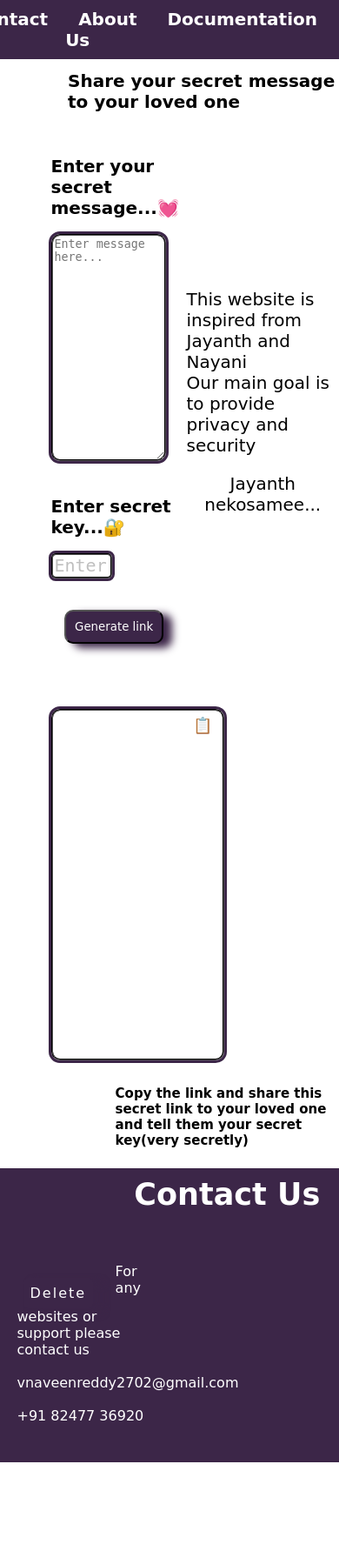
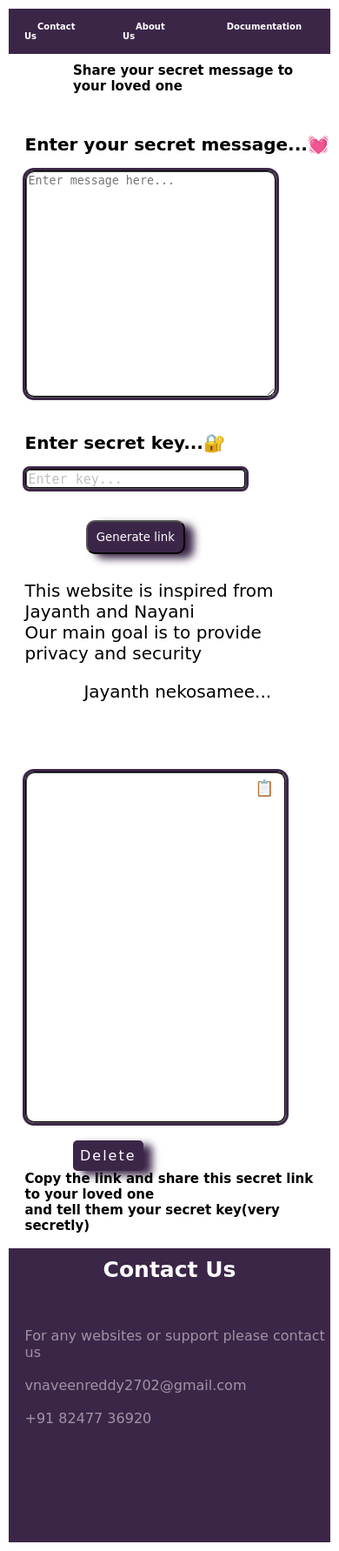
Before and after one commit to telli-Naveen/secret_message_sender, a Flask app: page /encrypt in a window 390 px wide. Shown: the whole page at 87% size. Before the commit the page ends 1681 px from the top, so only its background shows below. Run offline with Flask 3, Linux system fonts and the light colour scheme.

Commit message:
Update index.css

```diff
--- a/static/index.css
+++ b/static/index.css
@@ -1,3 +1,6 @@
+body{
+    font-family: cursive;
+}
 .navbar {
     background-color: #3c2648;
     padding: 10px;
@@ -171,3 +174,72 @@ input::placeholder{
    font-size:10px;
    text-align:center;
 }
+@media screen and (max-width:600px){
+  .navbar li{
+    font-size:10px;
+    padding: 5px 8px;
+  }
+  #main_heading{
+    color: black;
+    font-family: cursive;
+    font-size: 15px;
+    /* text-align: center; */
+  }
+  #data_collection{
+    width: 95%;
+    height: fit-content;
+    margin-left: 5%;
+
+    /* border: 2px solid #3c2648; */
+  }
+  #inspiration{
+    font-family: cursive;
+    padding: 10px 0px;
+    font-size: 20px;
+    font-weight: 400;
+    /* border: 1px solid gray; */
+    /* padding-top: 20vh; */
+    width: 95%;
+    margin-left: 5%;
+  }
+  body{
+    margin: 10px;
+  }
+  #key{
+    width: 70%;
+    font-size: 15px;
+  }
+  #generate_link{
+    margin-left: 20%;
+  }
+  #result_left{
+    margin-top: 50px;
+    margin-left: 5%;
+    margin-right: 15%;
+    width: 80%;
+    height: 400px;
+  }
+  #result_right{
+      width: 100%;
+
+  }
+  #delete{
+    margin-top: 20px;
+  }
+  #guide{
+    margin-top: 20px;
+    margin-left: 5%;
+    font-weight: lighter;
+    font-size: 15px;
+  }
+  #contact_us{
+    font-size: 25px;
+  }
+  #left_contact{
+    width: 95%;
+    margin-right: 5%;
+    opacity: 0.5;
+  }
+  body{
+      font-family: 'Times New Roman', Times, serif;
+  }
```
